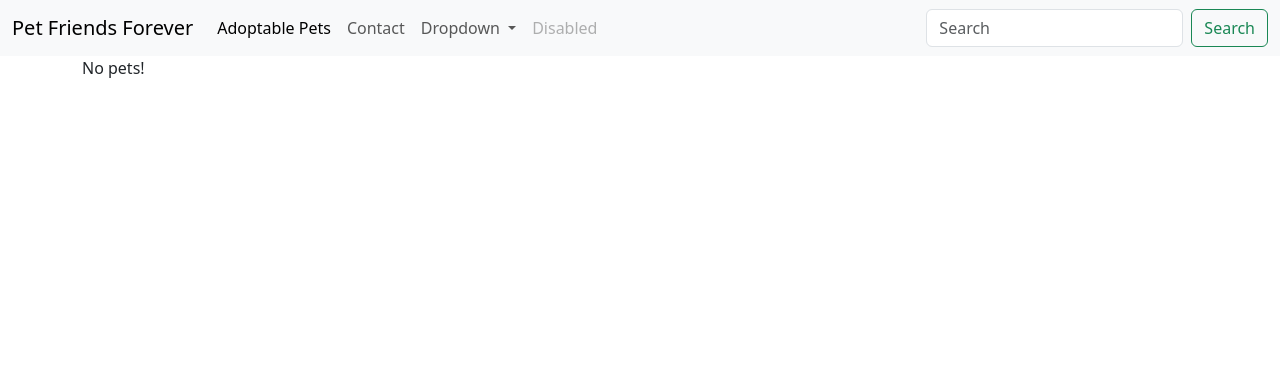
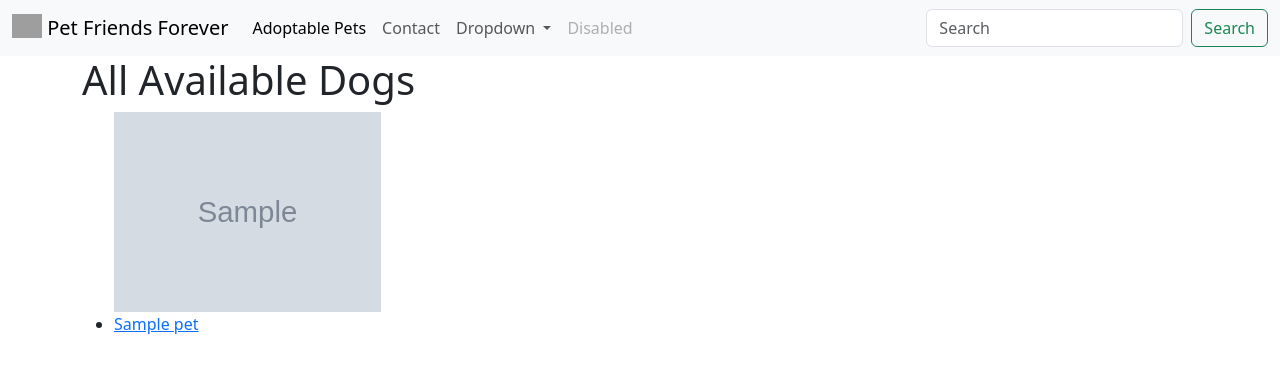
Before and after one commit to prmenezes/PetFriendsForever, a Django app: page /pets/Dogs/ in a window 1280 px wide. Shown: the top 373 px of the page. Run offline with Django 5.2, Linux system fonts and the light colour scheme; tables that the repository leaves empty hold one stand-in row (values such as "Sample post"); grey boxes marked "Sample" are stand-in pictures; grey boxes are pictures that could not be loaded.

Commit message:
refactored some htmls

```diff
--- a/pets/models/pets.py
+++ b/pets/models/pets.py
@@ -4,8 +4,14 @@
 
 class Pet(models.Model):
 
+    pet_type_choices = {
+        "Dogs": "Dog",
+        "Cats": "Cat",
+        "Birds": "Bird"
+    }
+
     id = models.IntegerField(primary_key=True)
-    type = models.CharField(max_length=50)
+    type = models.CharField(choices=pet_type_choices)
     name = models.CharField(max_length=100)
     age = models.PositiveIntegerField()
     gender = models.CharField(max_length=20)
--- a/pets/templates/base.html
+++ b/pets/templates/base.html
@@ -18,6 +18,7 @@
         <nav class="navbar navbar-expand-lg bg-body-tertiary">
             <div class="container-fluid">
               <a class="navbar-brand" href="{% url 'home' %}">
+                <img src="pff_logo.jpg" alt="Logo" width="30" height="24" class="d-inline-block align-text-top">
                 Pet Friends Forever
               </a>
               <button class="navbar-toggler" type="button" data-bs-toggle="collapse" data-bs-target="#navbarSupportedContent" aria-controls="navbarSupportedContent" aria-expanded="false" aria-label="Toggle navigation">
--- a/pets/templates/filtered_pets.html
+++ b/pets/templates/filtered_pets.html
@@ -1,7 +1,17 @@
+<!-- Filtered Adoptable Pets Page -->
+
+
 {% extends "base.html" %}
-{% block title %} Pet Details {% endblock title %}
+{% block title %} Adoptable Pets - Filtered {% endblock title %}
 {% block adoptable-pets-active %}active{% endblock  %}
 {% block content %}
+
+{% if pet_type %}
+    <h1> All Available {{pet_type}} </h1>
+{% else %}
+    <h1> All Available Pets </h1>
+{% endif %}
+
 
 {% include 'pet_list_item.html' with pet_list=filtered_pets_list %}
 
--- a/pets/templates/pet_list_item.html
+++ b/pets/templates/pet_list_item.html
@@ -1,7 +1,7 @@
+<!-- Listing pets i.e. their display pics and names -->
 {% if pet_list %}
 <ul>
     {% for pet in pet_list %}
-    <!--PV: Put the below in a separate html and use include -->
     {% if pet.pet_photos.first and pet.pet_photos.first.image.url %}
     <img src="{{ pet.pet_photos.first.image.url}}" alt="{{ pet.pet_photos.first.alternate_text}} width="1000" height="200"">
     {% endif %}
--- a/pets/templates/pets/pet_detail.html
+++ b/pets/templates/pets/pet_detail.html
@@ -10,9 +10,9 @@
     {% endif %}
 {% endfor %}
 
-<p> Pet ID: {{pet.id}}</p>
+<p> Pet ID: {{pet.id}} </p>
 <li> Age: {{ pet.age}}</li>
 <li> Breed: {{ pet.breed}}</li>
-
+</br>
 <p> {{pet.name}} is a {{pet.description}} </p>
 {% endblock %}
--- a/pets/views.py
+++ b/pets/views.py
@@ -20,7 +20,7 @@
         return render(request, "home.html", context)
 
 # PV - see if it can be changed to TemplateView
-class PetView(ListView):
+class FilteredPetView(ListView):
 
     model = Pet
     template_name = "filtered_pets.html"
@@ -30,6 +30,7 @@
         pet_type = self.kwargs.get("pet_type")
         if pet_type:
             context["filtered_pets_list"] = Pet.objects.filter(type__iexact=pet_type)
+            context["pet_type"] = pet_type
         else:
             context["filtered_pets_list"] = Pet.objects.all()
         return context
--- a/pff/urls.py
+++ b/pff/urls.py
@@ -17,7 +17,7 @@
 from django.contrib import admin
 from django.urls import path
 
-from pets.views import PetView, PetListView, PetDetailView, HomeView
+from pets.views import FilteredPetView, PetListView, PetDetailView, HomeView
 
 from django.conf import settings
 from django.conf.urls.static import static
@@ -27,7 +27,7 @@
     path('', HomeView.as_view(), name="home"),
     path('pets/', PetListView.as_view(), name="pet_list"),
     path('pets/<int:pk>/', PetDetailView.as_view(), name="pet_details"),
-    path('pets/<str:pet_type>/', PetView.as_view(), name="filtered_pet_list"),
+    path('pets/<str:pet_type>/', FilteredPetView.as_view(), name="filtered_pet_list"),
 
 
 
```
Also changed, not shown: pets/templates/pets/pet_list.html (+9 -4 lines).
